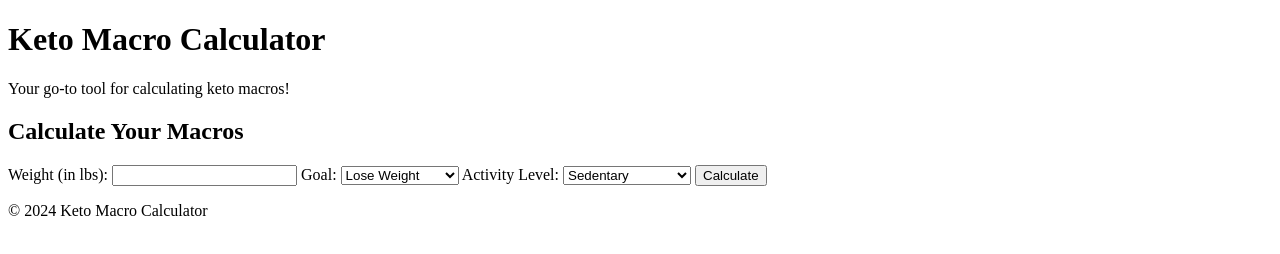
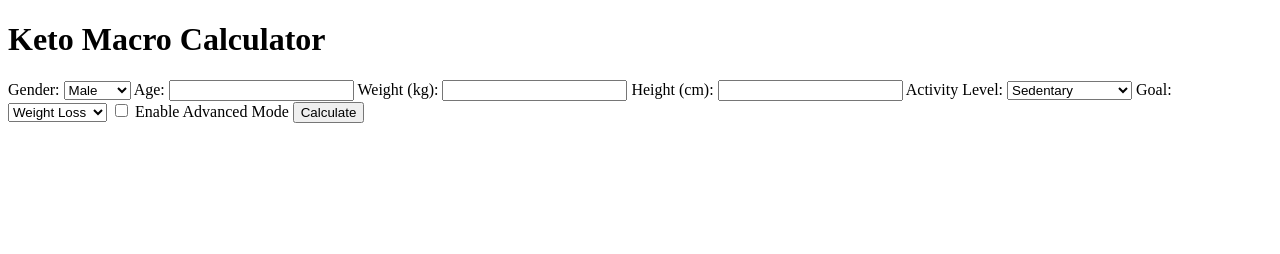
Before and after one commit to arkosarker143/keto-macro-calculator, a plain HTML site: page index.html in a window 1280 px wide. Drawn offline with Linux system fonts and the light colour scheme.

Commit message:
Update index.html

```diff
--- a/index.html
+++ b/index.html
@@ -4,53 +4,63 @@
   <meta charset="UTF-8">
   <meta name="viewport" content="width=device-width, initial-scale=1.0">
   <title>Keto Macro Calculator</title>
-    <link rel="stylesheet" href="styles.css"> <!-- Link to CSS file (if you create one) -->
+  <link rel="stylesheet" href="styles.css">
 </head>
 <body>
-    <header>
+  <div class="container">
     <h1>Keto Macro Calculator</h1>
-        <p>Your go-to tool for calculating keto macros!</p>
-    </header>
+    <form id="keto-form">
+      <label for="gender">Gender:</label>
+      <select id="gender">
+        <option value="male">Male</option>
+        <option value="female">Female</option>
+      </select>
 
-    <main>
-        <section>
-            <h2>Calculate Your Macros</h2>
-            <form id="calculator-form">
-                <label for="weight">Weight (in lbs):</label>
+      <label for="age">Age:</label>
+      <input type="number" id="age" required>
+
+      <label for="weight">Weight (kg):</label>
       <input type="number" id="weight" required>
 
-                <label for="goal">Goal:</label>
-                <select id="goal">
-                    <option value="lose">Lose Weight</option>
-                    <option value="maintain">Maintain Weight</option>
-                    <option value="gain">Gain Weight</option>
-                </select>
+      <label for="height">Height (cm):</label>
+      <input type="number" id="height" required>
 
       <label for="activity">Activity Level:</label>
       <select id="activity">
         <option value="sedentary">Sedentary</option>
-                    <option value="light">Lightly Active</option>
-                    <option value="moderate">Moderately Active</option>
+        <option value="light">Light Activity</option>
+        <option value="moderate">Moderate Activity</option>
         <option value="active">Active</option>
       </select>
 
-                <button type="submit">Calculate</button>
+      <label for="goal">Goal:</label>
+      <select id="goal">
+        <option value="weightloss">Weight Loss</option>
+        <option value="maintenance">Maintenance</option>
+        <option value="muscle">Muscle Gain</option>
+      </select>
+
+      <!-- Advanced Mode for Custom Macros -->
+      <div id="advanced-mode" style="display:none;">
+        <label for="fat">Fat %:</label>
+        <input type="number" id="fat" placeholder="Enter Fat Percentage">
+
+        <label for="protein">Protein %:</label>
+        <input type="number" id="protein" placeholder="Enter Protein Percentage">
+
+        <label for="carbs">Carbs %:</label>
+        <input type="number" id="carbs" placeholder="Enter Carbs Percentage">
+      </div>
+
+      <input type="checkbox" id="advanced-toggle"> Enable Advanced Mode
+      <button type="button" onclick="calculateMacros()">Calculate</button>
     </form>
 
-            <div id="results" style="display:none;">
-                <h3>Your Macro Results:</h3>
-                <p id="calories"></p>
-                <p id="carbs"></p>
-                <p id="protein"></p>
-                <p id="fat"></p>
+    <div id="result"></div>
+
+    <div id="planner"></div>
   </div>
-        </section>
-    </main>
 
-    <footer>
-        <p>&copy; 2024 Keto Macro Calculator</p>
-    </footer>
-
-    <script src="script.js"></script> <!-- Link to JavaScript file (if you create one) -->
+  <script src="script.js"></script>
 </body>
 </html>
```
Lines whose indentation alone changed are shown as unchanged.
